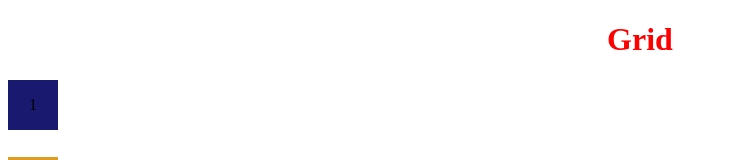
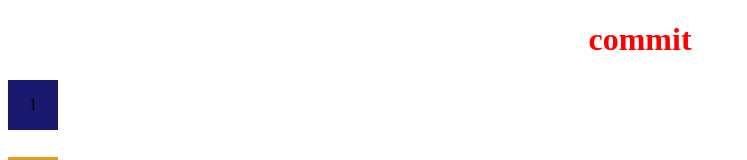
Before and after one commit to Pradeepooshan/INTERNSHIP, a plain HTML site: page index.html in a window 1280 px wide. Shown: the top 160 px of the page, without its empty margins (0-747 px from the left). Drawn offline with Linux system fonts and the light colour scheme.

Commit message:
changed to commit

```diff
--- a/index.html
+++ b/index.html
@@ -29,7 +29,7 @@
     </style>
 </head>
 <body>
-    <h1>Grid</h1>
+    <h1>commit</h1>
     <section>
         <div style="background-color: midnightblue;">1</div>
         <div class="one" style="background-color: rgb(223, 157, 35);">2</div>
```
